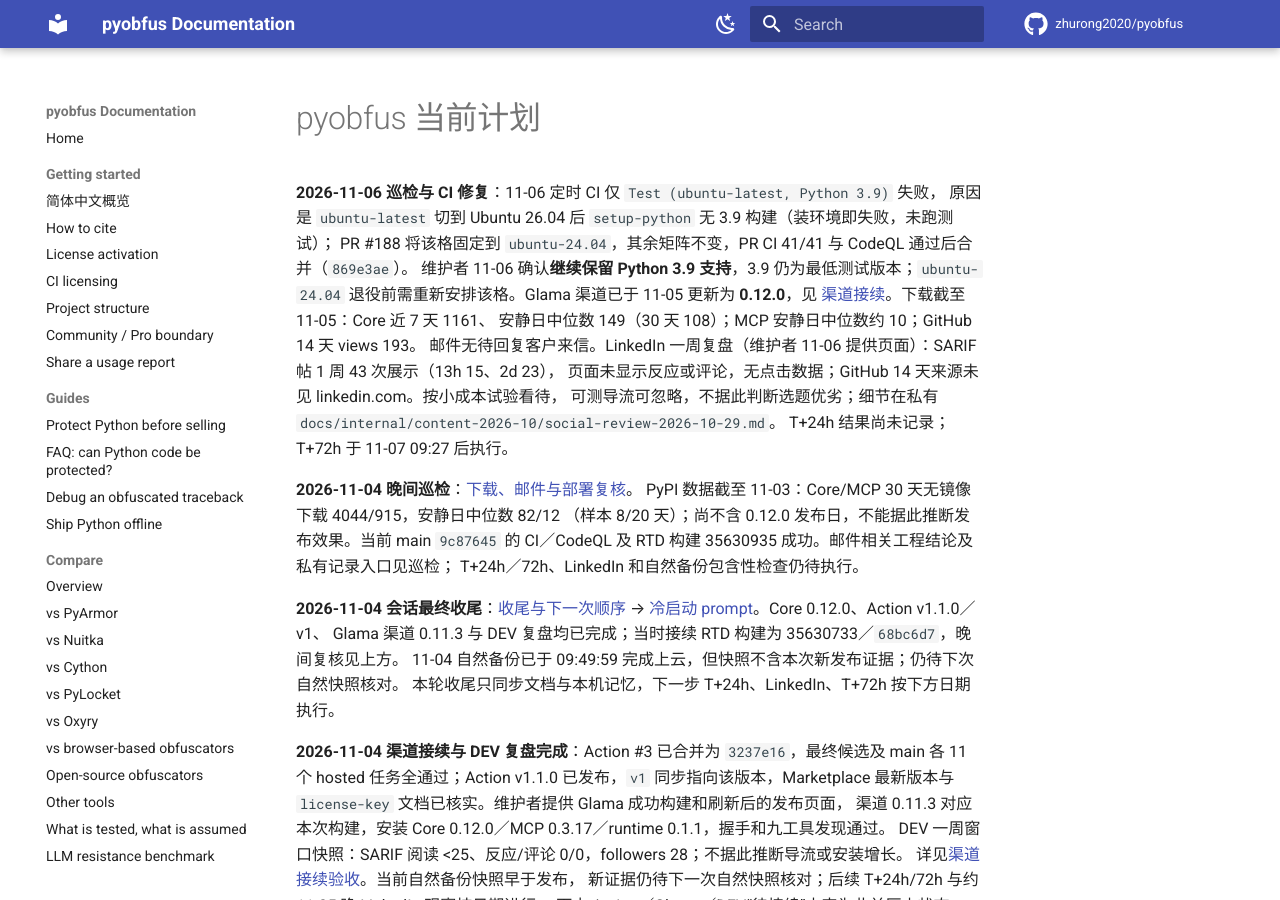
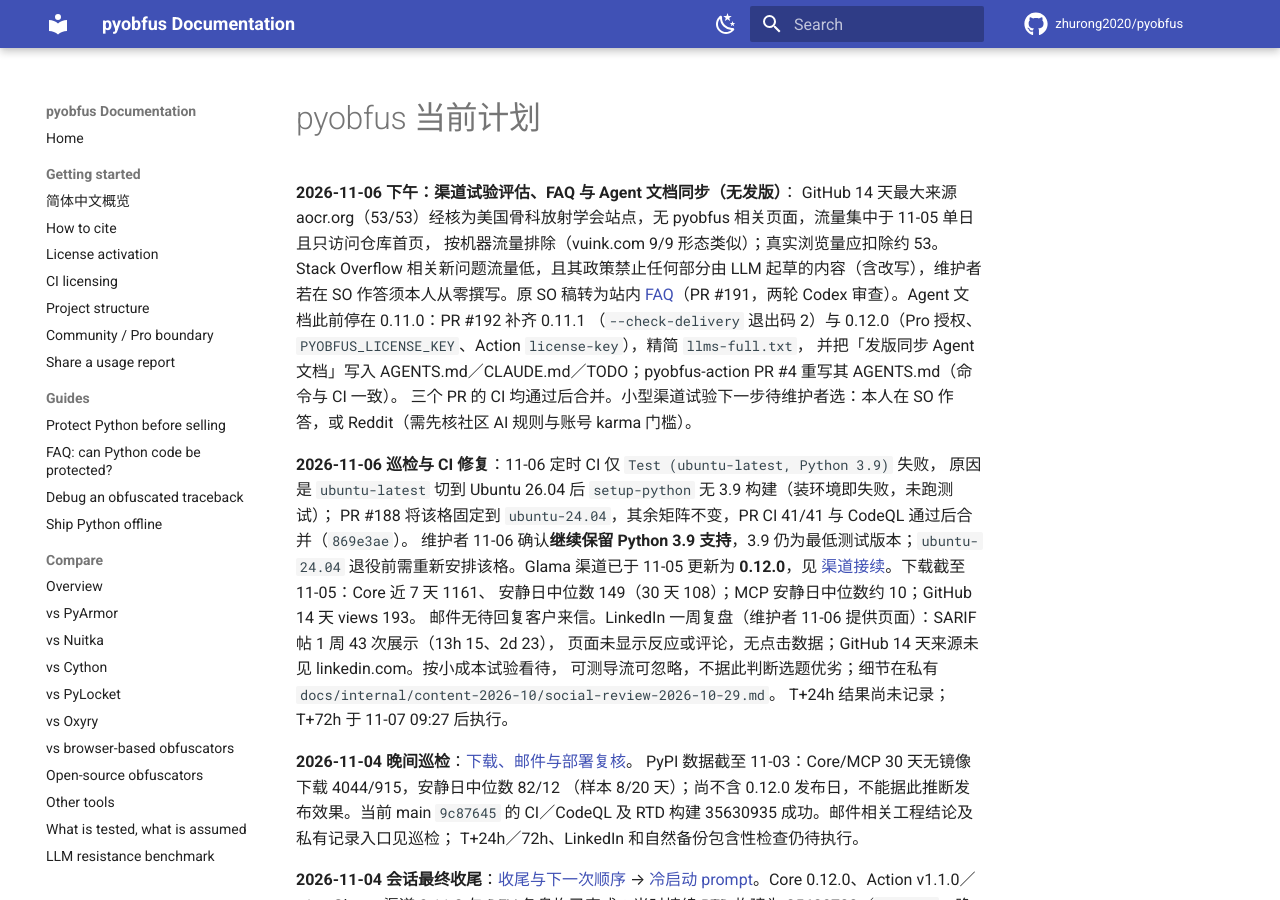
Before and after one commit to zhurong2020/pyobfus, an MkDocs documentation site: the page built from docs/CURRENT_PLAN_ZH.md, in a window 1280 px wide and 900 px high. Built offline with MkDocs 1.6.1 and Material for MkDocs 9.7.7, drawn with Linux system fonts in a browser that asks for light colours; comment, search, counter and statistics services are not loaded.

Commit message:
docs: record November 6 channel trial evaluation, FAQ and agent-doc sync (#193)
Co-authored-by: Claude Opus 5.5 <noreply@anthropic.com>

```diff
--- a/docs/CURRENT_PLAN_ZH.md
+++ b/docs/CURRENT_PLAN_ZH.md
@@ -1,4 +1,13 @@
 # pyobfus 当前计划
+
+**2026-11-06 下午：渠道试验评估、FAQ 与 Agent 文档同步（无发版）**：
+GitHub 14 天最大来源 aocr.org（53/53）经核为美国骨科放射学会站点，无 pyobfus 相关页面，流量集中于 11-05 单日且只访问仓库首页，
+按机器流量排除（vuink.com 9/9 形态类似）；真实浏览量应扣除约 53。Stack Overflow 相关新问题流量低，且其政策禁止任何部分由 LLM
+起草的内容（含改写），维护者若在 SO 作答须本人从零撰写。原 SO 稿转为站内
+[FAQ](guides/protect-python-code-faq.md)（PR #191，两轮 Codex 审查）。Agent 文档此前停在 0.11.0：PR #192 补齐 0.11.1
+（`--check-delivery` 退出码 2）与 0.12.0（Pro 授权、`PYOBFUS_LICENSE_KEY`、Action `license-key`），精简 `llms-full.txt`，
+并把「发版同步 Agent 文档」写入 AGENTS.md／CLAUDE.md／TODO；pyobfus-action PR #4 重写其 AGENTS.md（命令与 CI 一致）。
+三个 PR 的 CI 均通过后合并。小型渠道试验下一步待维护者选：本人在 SO 作答，或 Reddit（需先核社区 AI 规则与账号 karma 门槛）。
 
 **2026-11-06 巡检与 CI 修复**：11-06 定时 CI 仅 `Test (ubuntu-latest, Python 3.9)` 失败，
 原因是 `ubuntu-latest` 切到 Ubuntu 26.04 后 `setup-python` 无 3.9 构建（装环境即失败，未跑测试）；
```
Also changed, not shown: docs/TODO.md (+1 -1 lines).
